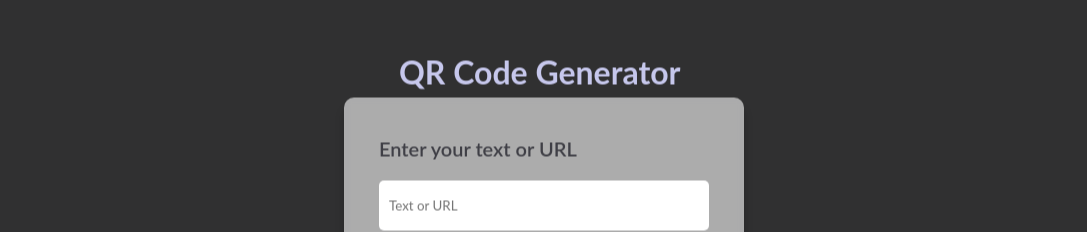
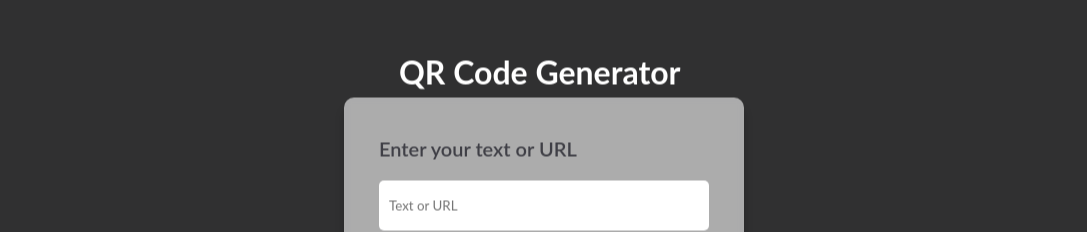
Before and after one commit to AirronDev/QR-Generator, a plain HTML site: page index.html in a window 1280 px wide. Shown: the part 181-413 px from the top of the page, without its empty margins (96-1183 px from the left). Drawn offline with Linux system fonts and the light colour scheme.

Commit message:
Update style.css

```diff
--- a/style.css
+++ b/style.css
@@ -12,7 +12,7 @@ h1{
     width: 299px;
     left: 20px;
     bottom: 45px;
-    color: #c6c7ec;
+    color: #fff;
 }
 .container{
     width: 400px;
```
